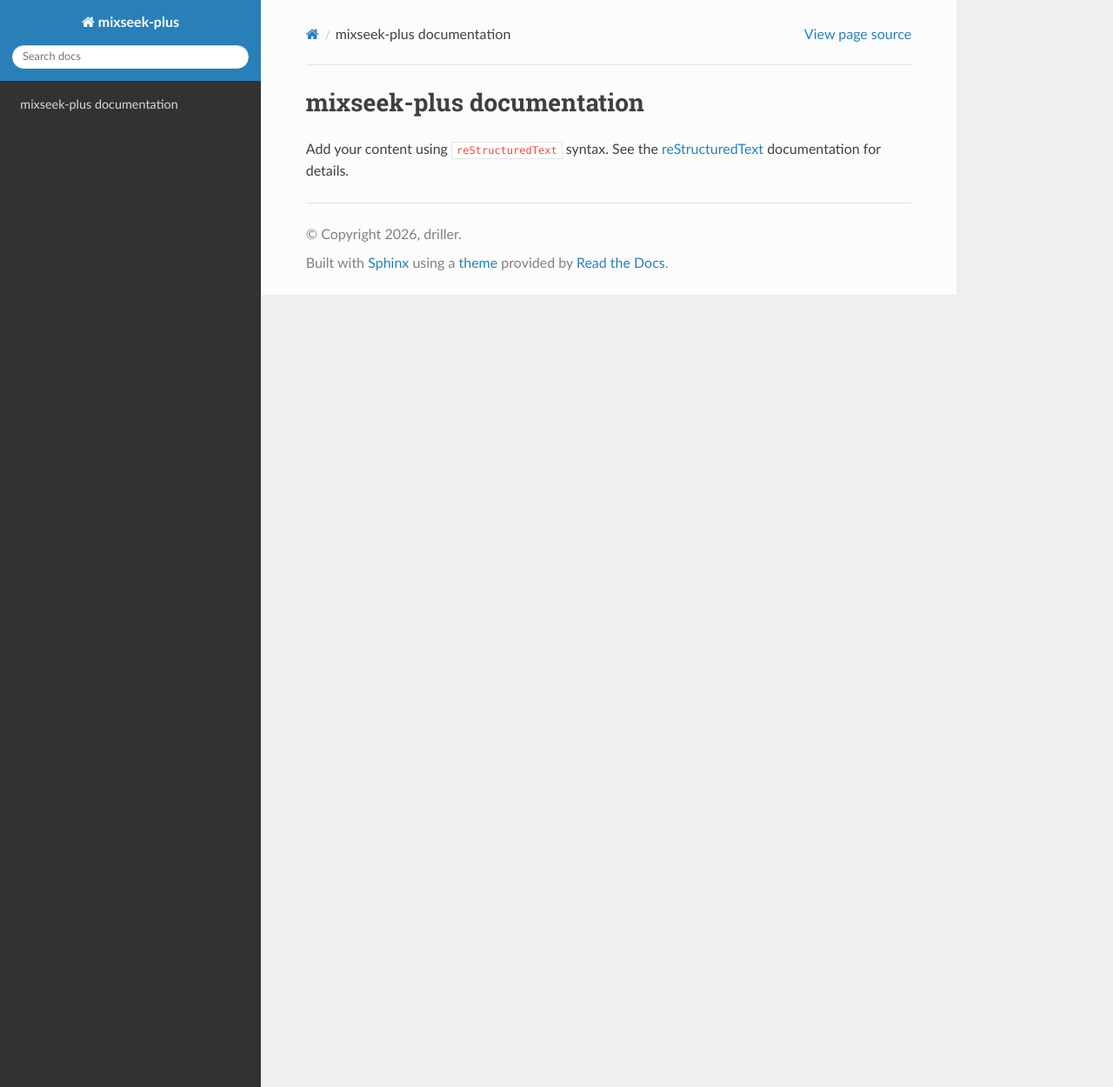
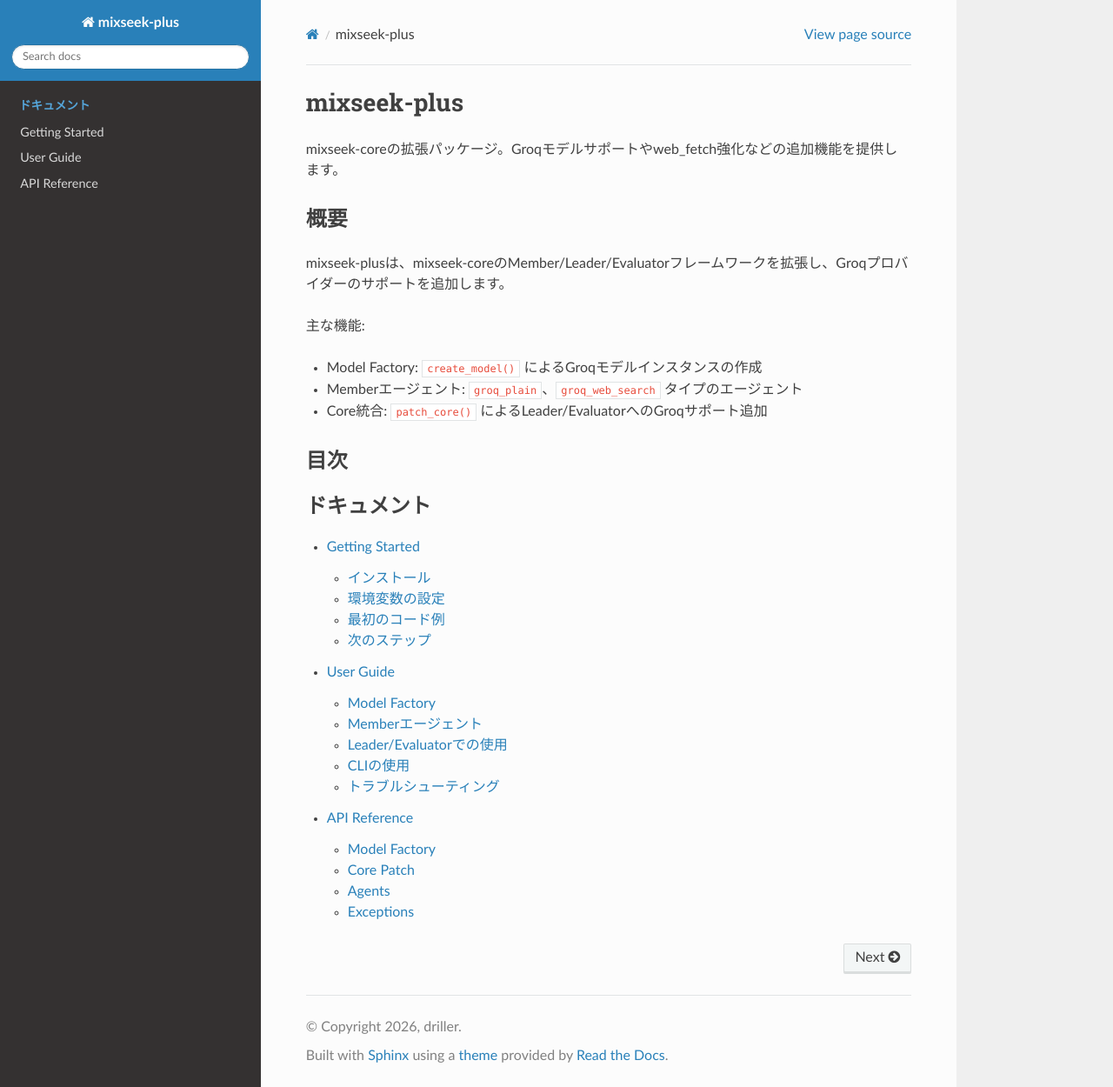
Before and after one commit to drillan/mixseek-plus, a Sphinx documentation site: the page built from docs/index.md, in a window 1280 px wide and 1250 px high. Shown: the whole window at 87% size. Built offline with Sphinx 7.4.7 and the Read the Docs theme 3.1.0, drawn with Linux system fonts in a browser that asks for light colours.

Commit message:
docs: add comprehensive documentation for Groq provider
Update README and Sphinx docs to document the implemented Groq provider
functionality including create_model(), patch_core(), and member agents.

Co-Authored-By: Claude Opus 4.5 <noreply@anthropic.com>

````diff
--- /dev/null
+++ b/docs/api-reference.md
@@ -0,0 +1,190 @@
+# API Reference
+
+mixseek-plusのAPI仕様です。
+
+## Model Factory
+
+### create_model
+
+```python
+def create_model(model_id: str) -> GroqModel | Model
+```
+
+モデルIDからLLMモデルインスタンスを作成します。
+
+**引数**
+
+| 名前 | 型 | 説明 |
+|------|-----|------|
+| `model_id` | `str` | プロバイダープレフィックス付きのモデルID |
+
+**戻り値**
+
+- Groqモデルの場合: `pydantic_ai.models.groq.GroqModel`
+- mixseek-coreモデルの場合: 各プロバイダーのModelサブクラス
+
+**例外**
+
+- `ModelCreationError`: モデル作成に失敗した場合
+
+**使用例**
+
+```python
+from mixseek_plus import create_model
+
+# Groqモデル
+model = create_model("groq:llama-3.3-70b-versatile")
+
+# OpenAIモデル
+model = create_model("openai:gpt-4o")
+```
+
+## Core Patch
+
+### patch_core
+
+```python
+def patch_core() -> None
+```
+
+mixseek-coreの `create_authenticated_model` を拡張してGroqサポートを追加します。
+
+Leader/EvaluatorエージェントでGroqモデルを使用する前に呼び出す必要があります。
+この関数はべき等であり、複数回呼び出しても安全です。
+
+**使用例**
+
+```python
+import mixseek_plus
+
+mixseek_plus.patch_core()
+
+# これでLeader/EvaluatorでGroqモデルが使用可能
+from mixseek.agents.leader import LeaderConfig
+
+config = LeaderConfig(model="groq:llama-3.3-70b-versatile", ...)
+```
+
+### check_groq_support
+
+```python
+def check_groq_support() -> None
+```
+
+Groqサポートが有効化されているか確認します。
+
+**例外**
+
+- `GroqNotPatchedError`: `patch_core()` が呼び出されていない場合
+
+## Agents
+
+### register_groq_agents
+
+```python
+def register_groq_agents() -> None
+```
+
+Groqエージェントを `MemberAgentFactory` に登録します。
+TOML設定で `groq_plain` および `groq_web_search` タイプを使用する前に呼び出す必要があります。
+
+この関数はべき等であり、複数回呼び出しても安全です。
+
+**使用例**
+
+```python
+from mixseek_plus import register_groq_agents
+
+register_groq_agents()
+
+# これでTOML設定でgroq_plain/groq_web_searchが使用可能
+```
+
+### GroqPlainAgent
+
+```python
+class GroqPlainAgent(BaseGroqAgent)
+```
+
+シンプルなテキスト応答を行うGroq Memberエージェントです。
+
+**コンストラクタ**
+
+```python
+def __init__(self, config: MemberAgentConfig) -> None
+```
+
+| 引数 | 型 | 説明 |
+|------|-----|------|
+| `config` | `MemberAgentConfig` | エージェント設定 |
+
+**例外**
+
+- `ValueError`: モデル作成に失敗した場合（APIキー未設定など）
+
+### GroqWebSearchAgent
+
+```python
+class GroqWebSearchAgent(BaseGroqAgent)
+```
+
+Web検索機能を持つGroq Memberエージェントです。
+`GROQ_API_KEY` と `TAVILY_API_KEY` の両方が必要です。
+
+**コンストラクタ**
+
+```python
+def __init__(self, config: MemberAgentConfig) -> None
+```
+
+| 引数 | 型 | 説明 |
+|------|-----|------|
+| `config` | `MemberAgentConfig` | エージェント設定 |
+
+**例外**
+
+- `ValueError`: 認証に失敗した場合（APIキー未設定など）
+
+## Exceptions
+
+### ModelCreationError
+
+```python
+class ModelCreationError(Exception)
+```
+
+モデル作成時のエラーを表す例外です。
+
+**属性**
+
+| 名前 | 型 | 説明 |
+|------|-----|------|
+| `provider` | `str \| None` | エラーが発生したプロバイダー |
+| `suggestion` | `str` | ユーザーへの解決策の提案 |
+
+**コンストラクタ**
+
+```python
+def __init__(
+    self,
+    message: str,
+    provider: str | None = None,
+    suggestion: str = "",
+) -> None
+```
+
+### GroqNotPatchedError
+
+```python
+class GroqNotPatchedError(Exception)
+```
+
+`patch_core()` を呼び出さずにLeader/EvaluatorでGroqモデルを使用しようとした場合に発生する例外です。
+
+**コンストラクタ**
+
+```python
+def __init__(self, message: str | None = None) -> None
+```
+
+`message` を省略すると、解決方法を含むデフォルトメッセージが使用されます。
--- /dev/null
+++ b/docs/getting-started.md
@@ -0,0 +1,79 @@
+# Getting Started
+
+mixseek-plusを使い始めるためのガイドです。
+
+## インストール
+
+```bash
+pip install mixseek-plus
+```
+
+## 環境変数の設定
+
+### 必須
+
+| 変数名 | 説明 |
+|--------|------|
+| `GROQ_API_KEY` | Groq APIキー（[console.groq.com](https://console.groq.com)で取得） |
+
+### オプション
+
+| 変数名 | 説明 |
+|--------|------|
+| `TAVILY_API_KEY` | Web検索機能を使用する場合に必要 |
+
+```bash
+export GROQ_API_KEY="your-groq-api-key"
+export TAVILY_API_KEY="your-tavily-api-key"  # Web検索を使う場合
+```
+
+## 最初のコード例
+
+### Groqモデルの作成
+
+```python
+import mixseek_plus
+
+# Groqモデルインスタンスを作成
+model = mixseek_plus.create_model("groq:llama-3.3-70b-versatile")
+
+# pydantic-aiのAgentで使用
+from pydantic_ai import Agent
+
+agent = Agent(model=model, output_type=str)
+result = agent.run_sync("Hello, world!")
+print(result.output)
+```
+
+### Memberエージェントの登録と使用
+
+```python
+import mixseek_plus
+
+# Groqエージェントタイプを登録
+mixseek_plus.register_groq_agents()
+
+# これでTOML設定でgroq_plain/groq_web_searchが使用可能
+```
+
+### Leader/Evaluatorでの使用
+
+```python
+import mixseek_plus
+
+# patch_coreを呼び出してGroqサポートを有効化
+mixseek_plus.patch_core()
+
+# これでLeader/EvaluatorでGroqモデルが使用可能
+from mixseek.agents.leader import LeaderConfig
+
+config = LeaderConfig(
+    model="groq:llama-3.3-70b-versatile",
+    # ...
+)
+```
+
+## 次のステップ
+
+- [User Guide](user-guide.md) - 詳細な使用方法
+- [API Reference](api-reference.md) - API仕様
--- a/docs/index.md
+++ b/docs/index.md
@@ -1,15 +1,23 @@
-% mixseek-plus documentation master file, created by
-% sphinx-quickstart on Sat Jan 17 09:13:31 2026.
-% You can adapt this file completely to your liking, but it should at least
-% contain the root `toctree` directive.
+# mixseek-plus
 
-# mixseek-plus documentation
+mixseek-coreの拡張パッケージ。Groqモデルサポートやweb_fetch強化などの追加機能を提供します。
 
-Add your content using `reStructuredText` syntax. See the
-[reStructuredText](https://www.sphinx-doc.org/en/master/usage/restructuredtext/index.html)
-documentation for details.
+## 概要
+
+mixseek-plusは、mixseek-coreのMember/Leader/Evaluatorフレームワークを拡張し、Groqプロバイダーのサポートを追加します。
+
+主な機能:
+- Model Factory: `create_model()` によるGroqモデルインスタンスの作成
+- Memberエージェント: `groq_plain`、`groq_web_search` タイプのエージェント
+- Core統合: `patch_core()` によるLeader/EvaluatorへのGroqサポート追加
+
+## 目次
 
 ```{toctree}
-:caption: 'Contents:'
+:caption: 'ドキュメント'
 :maxdepth: 2
+
+getting-started
+user-guide
+api-reference
 ```
--- /dev/null
+++ b/docs/user-guide.md
@@ -0,0 +1,167 @@
+# User Guide
+
+mixseek-plusの詳細な使用方法を説明します。
+
+## Model Factory
+
+`create_model()` 関数を使用して、Groqまたはmixseek-core対応モデルのインスタンスを作成します。
+
+### 基本的な使用方法
+
+```python
+from mixseek_plus import create_model
+
+# Groqモデル
+model = create_model("groq:llama-3.3-70b-versatile")
+model = create_model("groq:qwen/qwen3-32b")
+
+# mixseek-coreモデル（OpenAI、Anthropicなど）
+model = create_model("openai:gpt-4o")
+model = create_model("anthropic:claude-sonnet-4-5-20250929")
+```
+
+### モデルID形式
+
+モデルIDは `provider:model-name` の形式で指定します。
+
+| プロバイダー | 例 |
+|--------------|-----|
+| `groq` | `groq:llama-3.3-70b-versatile` |
+| `openai` | `openai:gpt-4o` |
+| `anthropic` | `anthropic:claude-sonnet-4-5-20250929` |
+
+## Memberエージェント
+
+mixseek-plusは2種類のGroq Memberエージェントを提供します。
+
+### エージェントの登録
+
+TOML設定でエージェントを使用する前に、登録が必要です。
+
+```python
+from mixseek_plus import register_groq_agents
+
+register_groq_agents()
+```
+
+### GroqPlainAgent
+
+シンプルなテキスト応答エージェントです。
+
+```toml
+[[members]]
+name = "groq-assistant"
+type = "groq_plain"
+model = "groq:llama-3.3-70b-versatile"
+system_instruction = "あなたは親切なアシスタントです。"
+```
+
+### GroqWebSearchAgent
+
+Web検索機能を持つエージェントです。`TAVILY_API_KEY` が必要です。
+
+```toml
+[[members]]
+name = "web-researcher"
+type = "groq_web_search"
+model = "groq:llama-3.3-70b-versatile"
+system_instruction = "あなたは情報収集のスペシャリストです。"
+```
+
+### エージェントの設定オプション
+
+```toml
+[[members]]
+name = "custom-agent"
+type = "groq_plain"
+model = "groq:llama-3.3-70b-versatile"
+system_instruction = "エージェントへの指示"
+system_prompt = "追加のシステムプロンプト"
+max_retries = 3
+temperature = 0.7
+max_tokens = 4096
+```
+
+## Leader/Evaluatorでの使用
+
+Leader/EvaluatorエージェントでGroqモデルを使用するには、`patch_core()` を呼び出す必要があります。
+
+### patch_coreの使用
+
+```python
+import mixseek_plus
+
+# アプリケーション起動時に一度だけ呼び出す
+mixseek_plus.patch_core()
+```
+
+### TOML設定例
+
+```toml
+[leader]
+model = "groq:llama-3.3-70b-versatile"
+max_rounds = 5
+
+[evaluator]
+model = "groq:llama-3.3-70b-versatile"
+
+[[members]]
+name = "researcher"
+type = "groq_web_search"
+model = "groq:llama-3.3-70b-versatile"
+```
+
+### 完全なセットアップ例
+
+```python
+import mixseek_plus
+
+# 1. Core patchを適用
+mixseek_plus.patch_core()
+
+# 2. エージェントを登録
+mixseek_plus.register_groq_agents()
+
+# 3. これでTOML設定を使用可能
+from mixseek import Team
+
+team = Team.from_toml("team.toml")
+result = team.run("タスクを実行してください")
+```
+
+## CLIの使用
+
+```bash
+# チーム実行
+mixseek-plus team "タスク" --config team.toml
+
+# ヘルプ表示
+mixseek-plus --help
+```
+
+## トラブルシューティング
+
+### ModelCreationError: GROQ_API_KEY...
+
+Groq APIキーが設定されていません。
+
+```bash
+export GROQ_API_KEY="your-groq-api-key"
+```
+
+### GroqNotPatchedError
+
+Leader/EvaluatorでGroqモデルを使用する前に `patch_core()` を呼び出してください。
+
+```python
+import mixseek_plus
+mixseek_plus.patch_core()
+```
+
+### TAVILY_API_KEY...
+
+Web検索エージェントを使用する場合は、Tavily APIキーが必要です。
+
+```bash
+export TAVILY_API_KEY="your-tavily-api-key"
+```
````
Also changed, not shown: README.md (+59 -11 lines).
